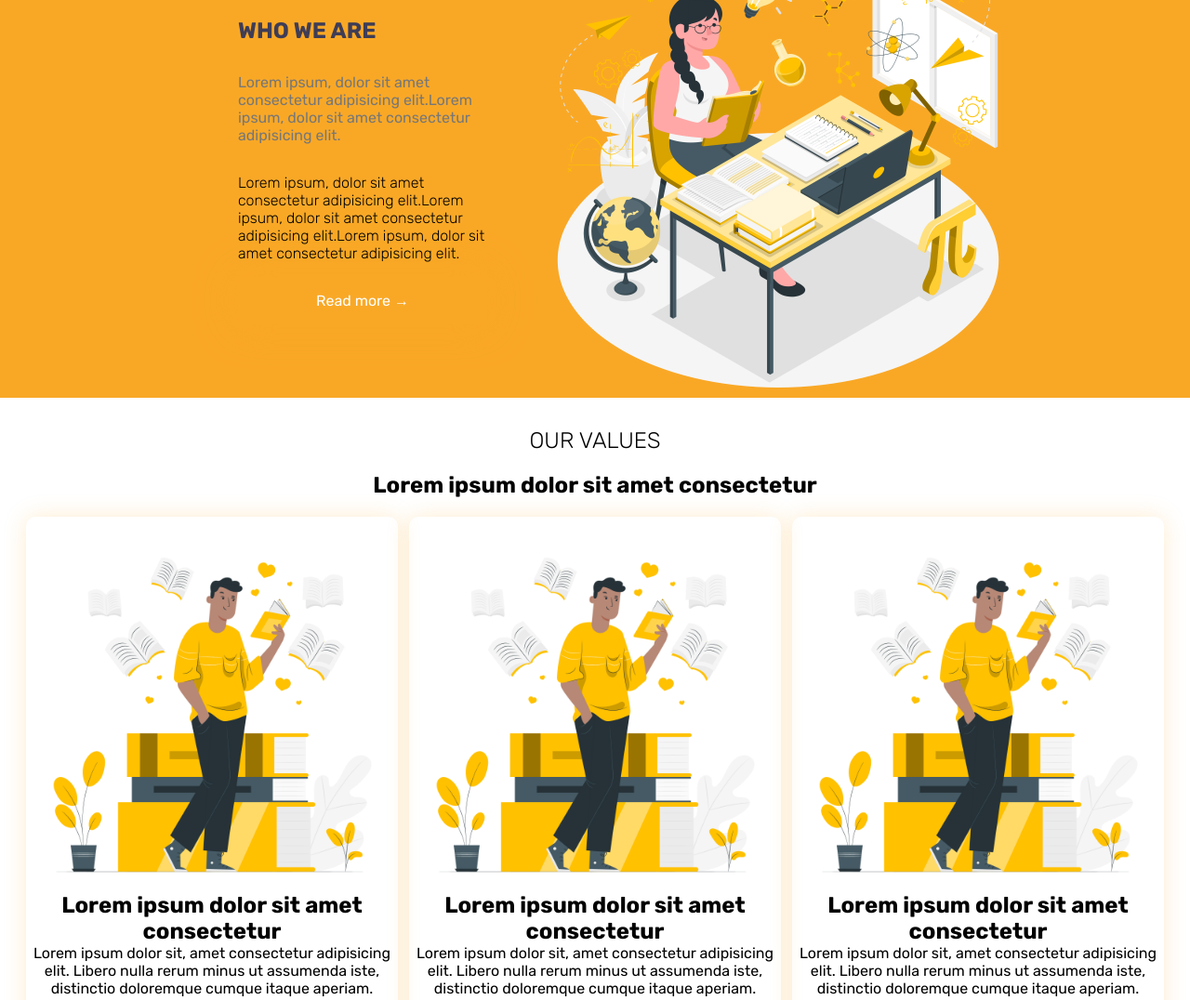
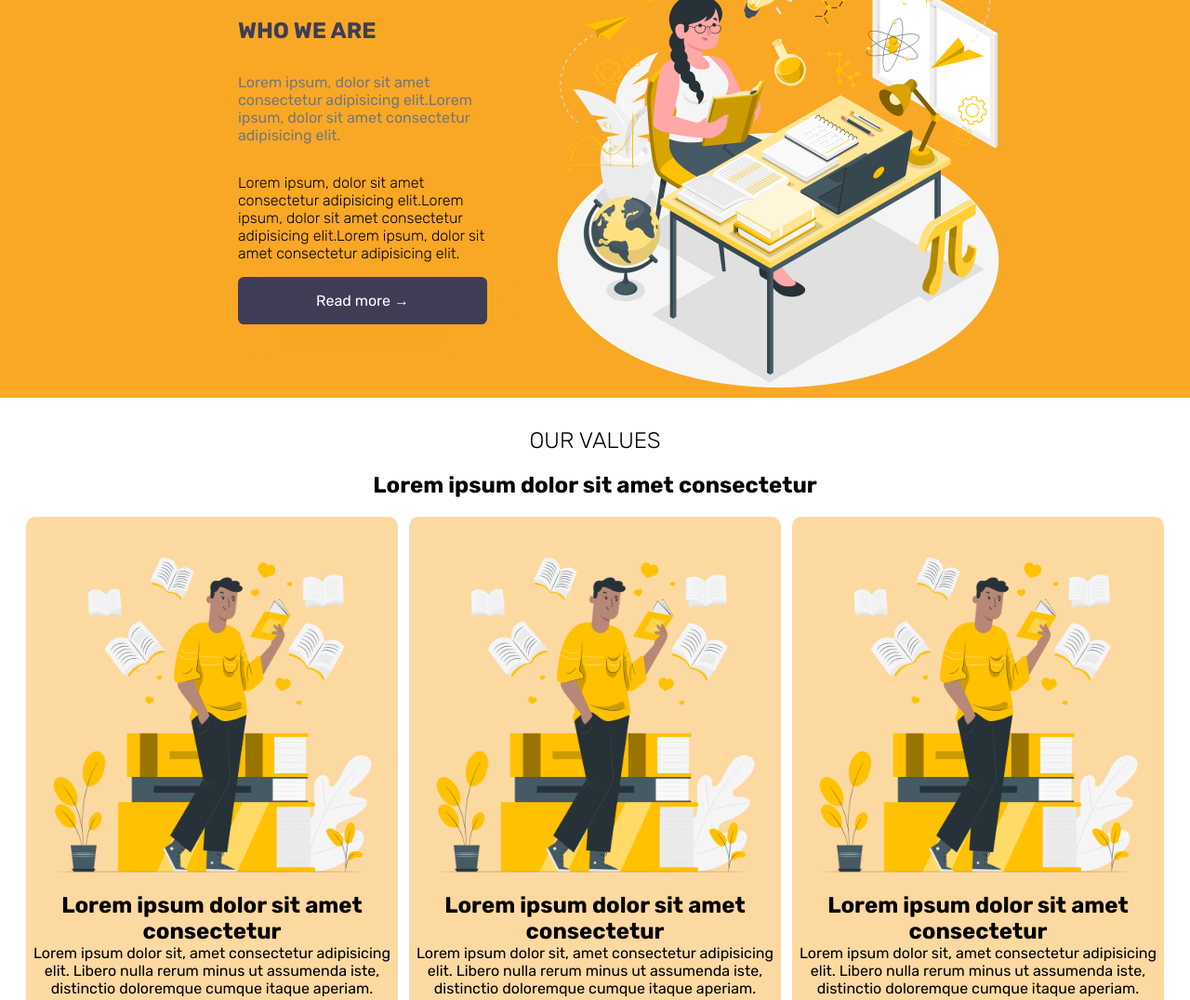
Before and after one commit to fultonoff/form-yellow, a website: page index.html in a window 1280 px wide. Shown: the part 881-1957 px from the top of the page at 93% size. Drawn offline with nearby package versions, Linux system fonts and the light colour scheme.

Commit message:
first commit

```diff
--- a/CSS/Style.css
+++ b/CSS/Style.css
@@ -273,7 +273,18 @@ ul li a{
     width: 30px;
     cursor: pointer;
     z-index: 2000;
+    transition: all .4s;
+    border-radius: 50px;
 
+}
+
+.pic:hover{
+    transform: translateY(-3px);
+    box-shadow: 0 0 25px #000000;
+}
+
+.pic:active{
+    transform: translateY(5px);
 }
 
 
@@ -344,7 +355,7 @@ ul li a{
     padding: 1rem 0;
     border: none;
     border-radius: .4rem;
-    background-color: #F9A826;
+    background-color: #3F3D56;
     cursor: pointer;
     background-image: linear-gradient(90deg, transparent 0%, transparent 50%, orangered 50%);
     background-size: 300%;
@@ -434,7 +445,7 @@ gap: 12px;
    height: 550px;
    width: 400px;
    border-radius: 10px;
-   box-shadow: 0 0 25px #f9a82638;
+   background-color: #f9a8266e;
 }
 
 .value-content img{
@@ -450,7 +461,7 @@ gap: 12px;
 }
   .value{
       text-align: center;
-      background-color: var(--color-white);
+      background-color: #ffffff;
       height: 100vh;
   }
 
--- a/index.html
+++ b/index.html
@@ -122,9 +122,9 @@
 
             </div>
 
-            <div class="value-row">
+            <div  class="value-row">
 
-                <div class="value-content">
+                <div data-aos="fade-right"  class="value-content">
                     <img src="./IMG/Book lover-pana.png" alt="" class="value-image">
                     <h1 class="value-content-tittle">
                         Lorem ipsum dolor sit amet consectetur
@@ -134,7 +134,7 @@
                     </p>
                 </div>
 
-                <div class="value-content">
+                <div data-aos="zoom-in" class="value-content">
                     <img src="./IMG/Book lover-pana.png" alt="" class="value-image" >
                     <h1 class="value-content-tittle">
                         Lorem ipsum dolor sit amet consectetur
@@ -144,7 +144,7 @@
                     </p>
                 </div>
 
-                <div class="value-content">
+                <div data-aos="fade-left" class="value-content">
                     <img src="./IMG/Book lover-pana.png" alt="" class="value-image">
                     <h1 class="value-content-tittle">
                         Lorem ipsum dolor sit amet consectetur
```
